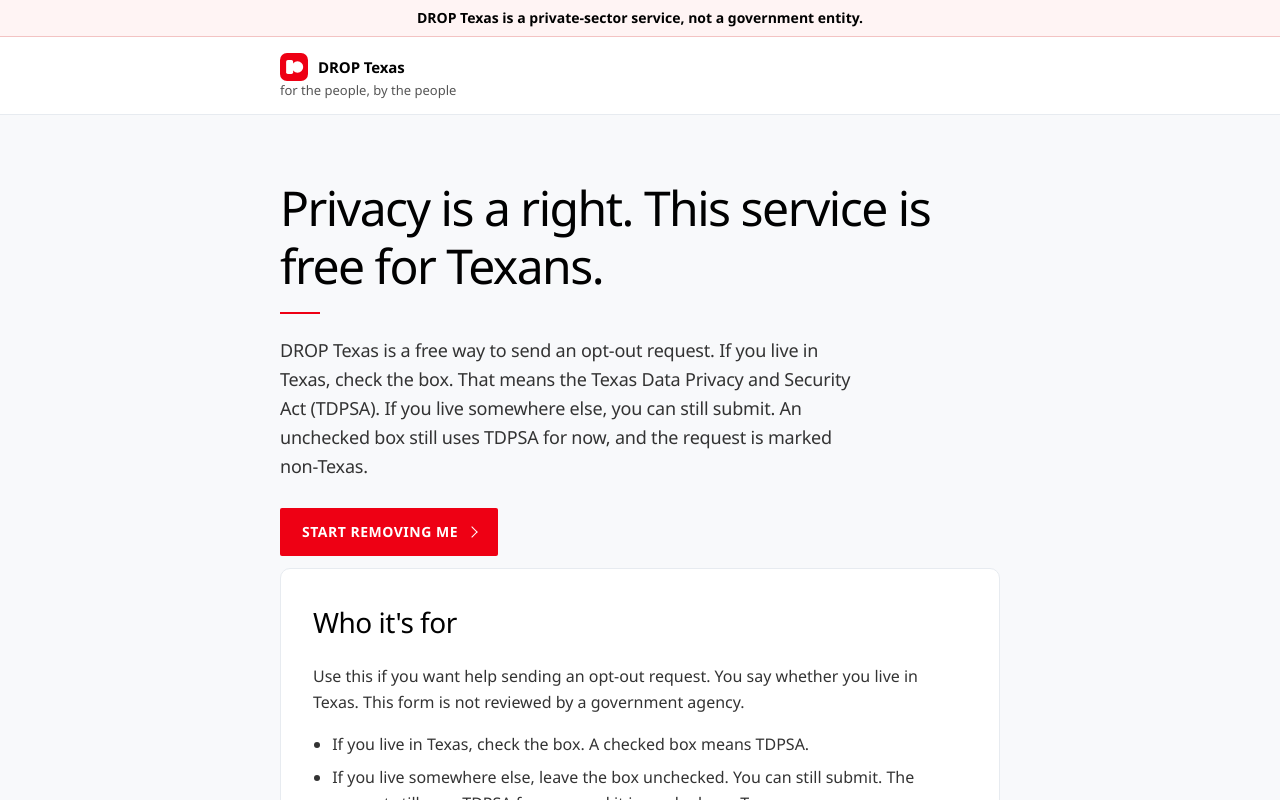
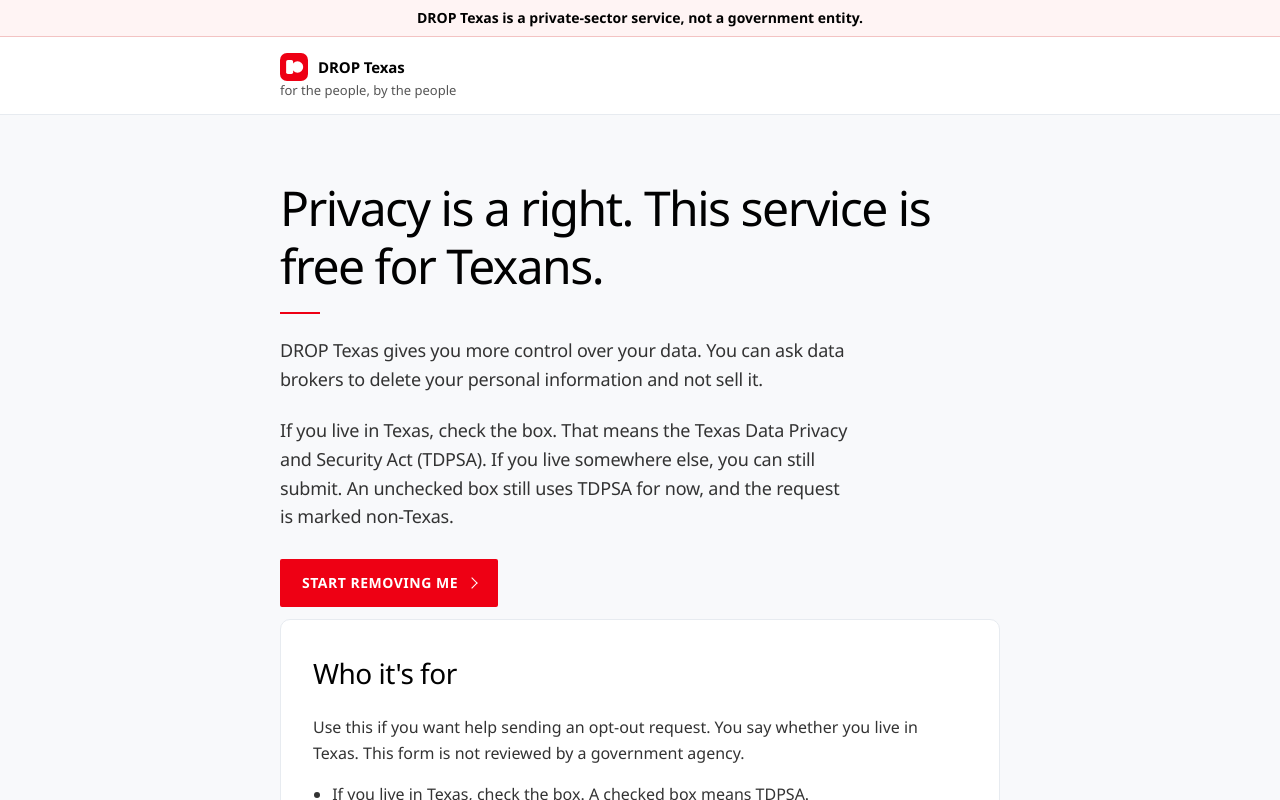
Before and after one commit to TAYLORBEN89/privacy-optout-landing, a React (Vite) app: page / in a window 1280 px wide. Shown: the top 800 px of the page. Built offline with nearby package versions, Linux system fonts and the light colour scheme.

Commit message:
Simplify the hero description.
Say that people can ask data brokers not to sell their information, and leave the TDPSA note underneath unchanged.

Co-authored-by: ThinAirGit <ThinAirGit@users.noreply.github.com>

```diff
--- a/src/App.tsx
+++ b/src/App.tsx
@@ -38,10 +38,13 @@ export function App() {
           <div className="hero-inner">
             <h1 id="page-title">Privacy is a right. This service is free for Texans.</h1>
             <p className="lede">
-              DROP Texas is a free way to send an opt-out request. If you live in Texas, check the
-              box. That means the Texas Data Privacy and Security Act (TDPSA). If you live somewhere
-              else, you can still submit. An unchecked box still uses TDPSA for now, and the request
-              is marked non-Texas.
+              DROP Texas gives you more control over your data. You can ask data brokers to delete
+              your personal information and not sell it.
+            </p>
+            <p className="lede">
+              If you live in Texas, check the box. That means the Texas Data Privacy and Security Act
+              (TDPSA). If you live somewhere else, you can still submit. An unchecked box still uses
+              TDPSA for now, and the request is marked non-Texas.
             </p>
             <a className="cta" href="#opt-out">
               Start Removing Me
```
